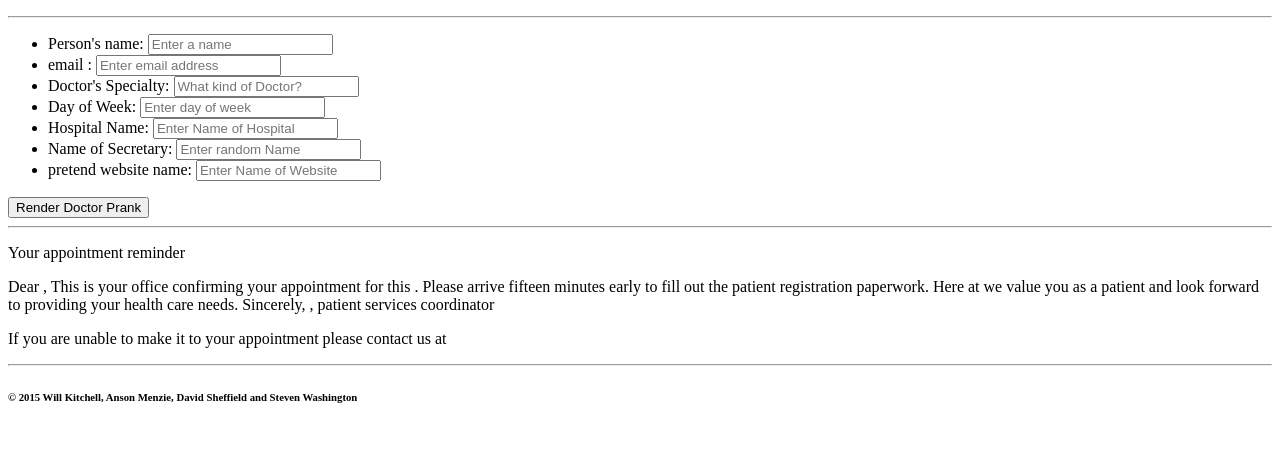
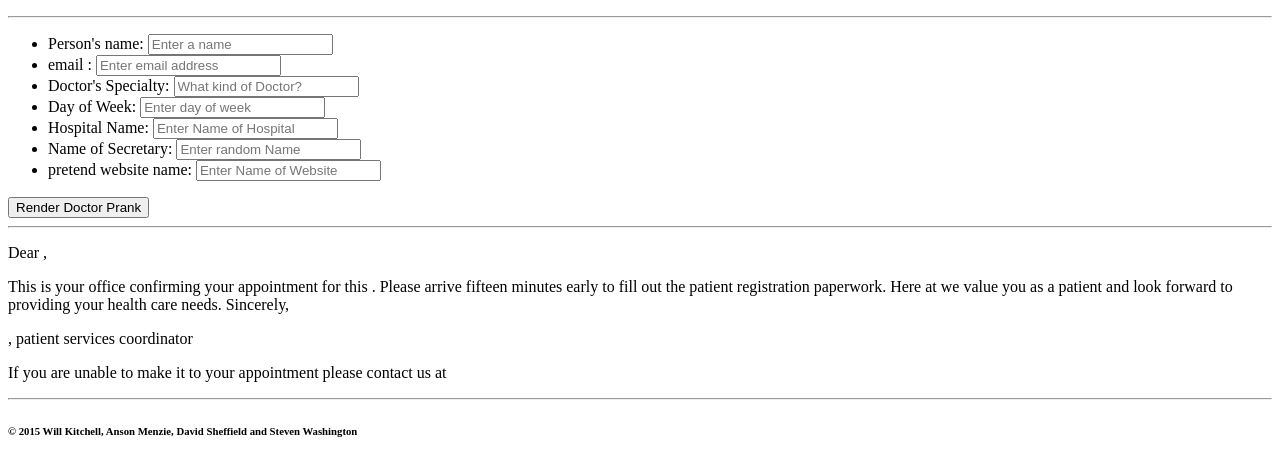
Before and after one commit to picklekitch/OriginalPranksters, a website: page public/doctor.html in a window 1280 px wide. Both pictures are taken after a click on the button "Render Doctor Prank". Shown: the part 134-610 px from the top of the page. Drawn offline with nearby package versions, Linux system fonts and the light colour scheme.

Commit message:
doctor.html and doctor.js edited for formatting

```diff
--- a/public/doctor.html
+++ b/public/doctor.html
@@ -5,7 +5,7 @@
     <meta http-equiv="X-UA-Compatible" content="IE=edge">
     <title>Original Pranksters Forms</title>
     <script src="https://ajax.googleapis.com/ajax/libs/jquery/1.11.3/jquery.min.js"></script>
-    <!-- <link href="css/app.css" type="text/css" rel="stylesheet"/> -->
+    <link href="css/app.css" type="text/css" rel="stylesheet"/>
   </head>
 
   <body>
@@ -47,6 +47,8 @@
       <p id="middle"></p>
       <p id="middle2"></p>
       <p id="middle3"></p>
+      <p id="middle4"></p>
+      <p id="middle5"></p>
     </main>
 <hr>
     <script type = "text/javascript" src="js/doctor.js"></script>
--- a/public/js/doctor.js
+++ b/public/js/doctor.js
@@ -13,9 +13,11 @@ var prankDoctor = {name: '', email: '', doctorSpecialty: '', dayOfWeek: '', hosp
 };
 
   var renderDoctor = function(e){
-    $('#middle').text(prankDoctor.name + ' ' + prankDoctor.email + 'Your appointment reminder');
-    $('#middle2').text('Dear ' + prankDoctor.name + ', This is your ' + prankDoctor.doctorSpecialty + ' office confirming your appointment for this ' + prankDoctor.dayOfWeek + '.  Please arrive fifteen minutes early to fill out the patient registration paperwork.  Here at ' + prankDoctor.hospitalName + ' we value you as a patient and look forward to providing your health care needs.  Sincerely, ' + prankDoctor.secretaryName + ', patient services coordinator');
-    $('#middle3').text('If you are unable to make it to your appointment please contact us at ' + prankDoctor.doctorWebSite);
+    $('#middle1').text('This is an appointment reminder for ' + prankDoctor.name + '. (' + prankDoctor.email + ')');
+    $('#middle2').text('Dear ' + prankDoctor.name + ',');
+    $('#middle3').text('This is your ' + prankDoctor.doctorSpecialty + ' office confirming your appointment for this ' + prankDoctor.dayOfWeek + '.  Please arrive fifteen minutes early to fill out the patient registration paperwork.  Here at ' + prankDoctor.hospitalName + ' we value you as a patient and look forward to providing your health care needs.  Sincerely,');
+    $('#middle4').text(prankDoctor.secretaryName + ', patient services coordinator');
+    $('#middle5').text('If you are unable to make it to your appointment please contact us at ' + prankDoctor.doctorWebSite);
       console.log('writing the middle section');
   };
 
```
